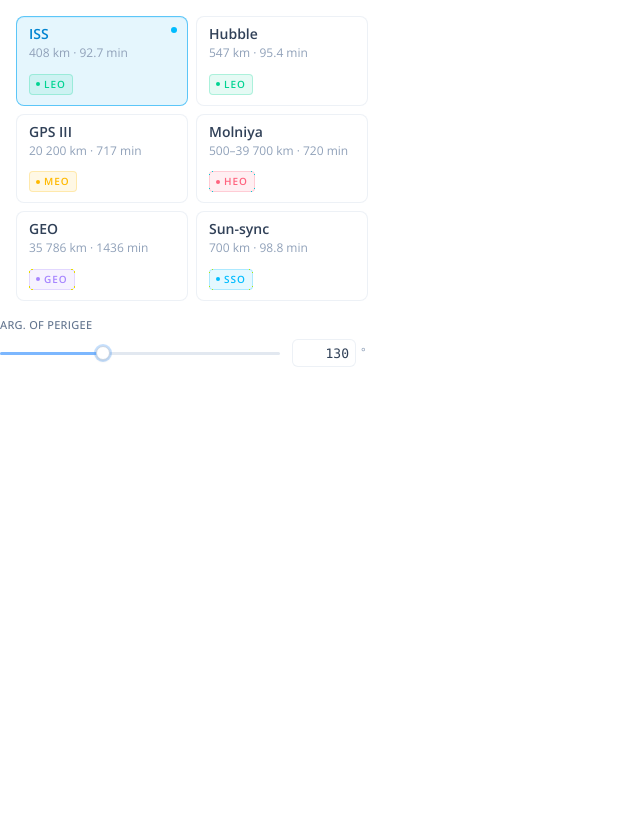
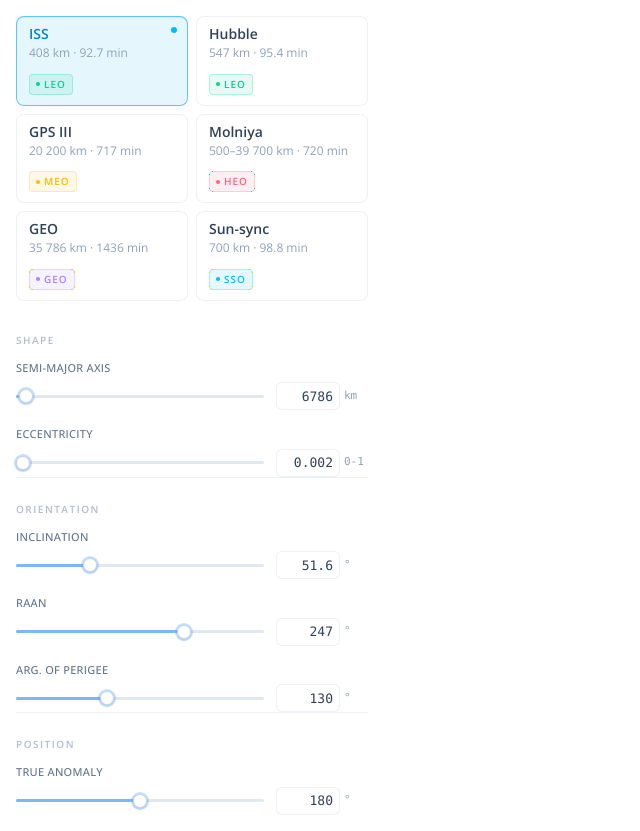
Before and after one commit to coding-oksana/orbital-parameters, a React (Vite) app: page / in a window 1280 px wide. Shown: the whole page, without its empty margins (0-640 px from the left). Before the commit the page ends 800 px from the top, so only its background shows below. Built offline with nearby package versions, Linux system fonts and the light colour scheme.

Commit message:
Added KeprianSliderGroup component

```diff
--- /dev/null
+++ b/src/components/KeplerianSliderGroup.tsx
@@ -0,0 +1,37 @@
+import { KeplerianSlider, KeplerianSliderProps } from './Slider';
+
+export type SliderDef = Omit<KeplerianSliderProps, 'onChange'> & {
+  id: string;
+};
+
+export interface KeplerianSliderGroupProps {
+  title: string;
+  sliders: readonly SliderDef[];
+  onChange: (id: SliderDef['id'], value: number) => void;
+}
+
+export function KeplerianSliderGroup({
+  title,
+  sliders,
+  onChange,
+}: KeplerianSliderGroupProps) {
+  return (
+    <div className="flex flex-col gap-3">
+      {/* Group heading */}
+      <p className="text-[10px] font-semibold tracking-[0.15em] text-slate-400/70 uppercase select-none">
+        {title}
+      </p>
+
+      {/* Sliders */}
+      <div className="flex flex-col gap-4">
+        {sliders.map(({ id, ...sliderProps }) => (
+          <KeplerianSlider
+            key={id}
+            {...sliderProps}
+            onChange={(value: number) => onChange(id, value)}
+          />
+        ))}
+      </div>
+    </div>
+  );
+}
--- a/src/components/Sidebar.tsx
+++ b/src/components/Sidebar.tsx
@@ -3,18 +3,113 @@ import { useCallback, useState } from 'react';
 import { PresetsPanel } from '@components/PresetsPanel';
 import type { OrbitalPreset } from '@typeProps/orbitParams';
 import { PRESETS } from '../constants';
-import { KeplerianSlider } from './Slider';
+import { KeplerianSliderGroup, type SliderDef } from './KeplerianSliderGroup';
+
+interface KeplerianElements {
+  sma: number;
+  ecc: number;
+  inc: number;
+  raan: number;
+  aop: number;
+  ta: number;
+}
+
+type ElementId = keyof KeplerianElements;
+
+const SHAPE_SLIDERS: readonly SliderDef[] = [
+  {
+    id: 'sma',
+    label: 'Semi-major axis',
+    unit: 'km',
+    value: 0,
+    min: 6371,
+    max: 42164,
+    step: 1,
+    decimals: 0,
+  },
+  {
+    id: 'ecc',
+    label: 'Eccentricity',
+    unit: '0-1',
+    value: 0,
+    min: 0,
+    max: 0.999,
+    step: 0.001,
+    decimals: 3,
+  },
+] satisfies readonly SliderDef[];
+
+const ORIENTATION_SLIDERS: readonly SliderDef[] = [
+  {
+    id: 'inc',
+    label: 'Inclination',
+    unit: '°',
+    value: 0,
+    min: 0,
+    max: 180,
+    step: 0.1,
+    decimals: 1,
+  },
+  {
+    id: 'raan',
+    label: 'RAAN',
+    unit: '°',
+    value: 0,
+    min: 0,
+    max: 360,
+    step: 1,
+    decimals: 0,
+  },
+  {
+    id: 'aop',
+    label: 'Arg. of perigee',
+    unit: '°',
+    value: 0,
+    min: 0,
+    max: 360,
+    step: 1,
+    decimals: 0,
+  },
+] satisfies readonly SliderDef[];
+
+const POSITION_SLIDERS: readonly SliderDef[] = [
+  {
+    id: 'ta',
+    label: 'True anomaly',
+    unit: '°',
+    value: 0,
+    min: 0,
+    max: 360,
+    step: 1,
+    decimals: 0,
+  },
+] satisfies readonly SliderDef[];
+
+function withValue(
+  defs: readonly SliderDef[],
+  elements: KeplerianElements
+): SliderDef[] {
+  return defs.map((def) => ({ ...def, value: elements[def.id as ElementId] }));
+}
 
 export function Sidebar() {
   const [activePresetId, setActivePresetId] = useState<string | null>('iss');
-  const [argOfPerigee, setArgOfPerigee] = useState(130);
+  const [elements, setElements] = useState<KeplerianElements>({
+    sma: 6786,
+    ecc: 0.002,
+    inc: 51.6,
+    raan: 247,
+    aop: 130,
+    ta: 180,
+  });
 
-  const handlePresetSelect = useCallback(
-    (preset: OrbitalPreset) => {
-      setActivePresetId(preset.id);
-    },
-    [setActivePresetId]
-  );
+  const handlePresetSelect = useCallback((preset: OrbitalPreset) => {
+    setActivePresetId(preset.id);
+  }, []);
+
+  const handleElementChange = useCallback((id: string, value: number) => {
+    setElements((prev) => ({ ...prev, [id as ElementId]: value }));
+  }, []);
 
   return (
     <div className="w-sm">
@@ -23,16 +118,25 @@ export function Sidebar() {
         activePresetId={activePresetId}
         onSelect={handlePresetSelect}
       />
-      <KeplerianSlider
-        label="Arg. of perigee"
-        unit="°"
-        value={argOfPerigee}
-        min={0}
-        max={360}
-        step={1}
-        decimals={0}
-        onChange={setArgOfPerigee}
-      />
+
+      <div className="space-y-6 divide-y divide-slate-200/60 p-4">
+        <KeplerianSliderGroup
+          title="Shape"
+          sliders={withValue(SHAPE_SLIDERS, elements)}
+          onChange={handleElementChange}
+        />
+        <KeplerianSliderGroup
+          title="Orientation"
+          sliders={withValue(ORIENTATION_SLIDERS, elements)}
+          onChange={handleElementChange}
+        />
+
+        <KeplerianSliderGroup
+          title="Position"
+          sliders={withValue(POSITION_SLIDERS, elements)}
+          onChange={handleElementChange}
+        />
+      </div>
     </div>
   );
 }
```
